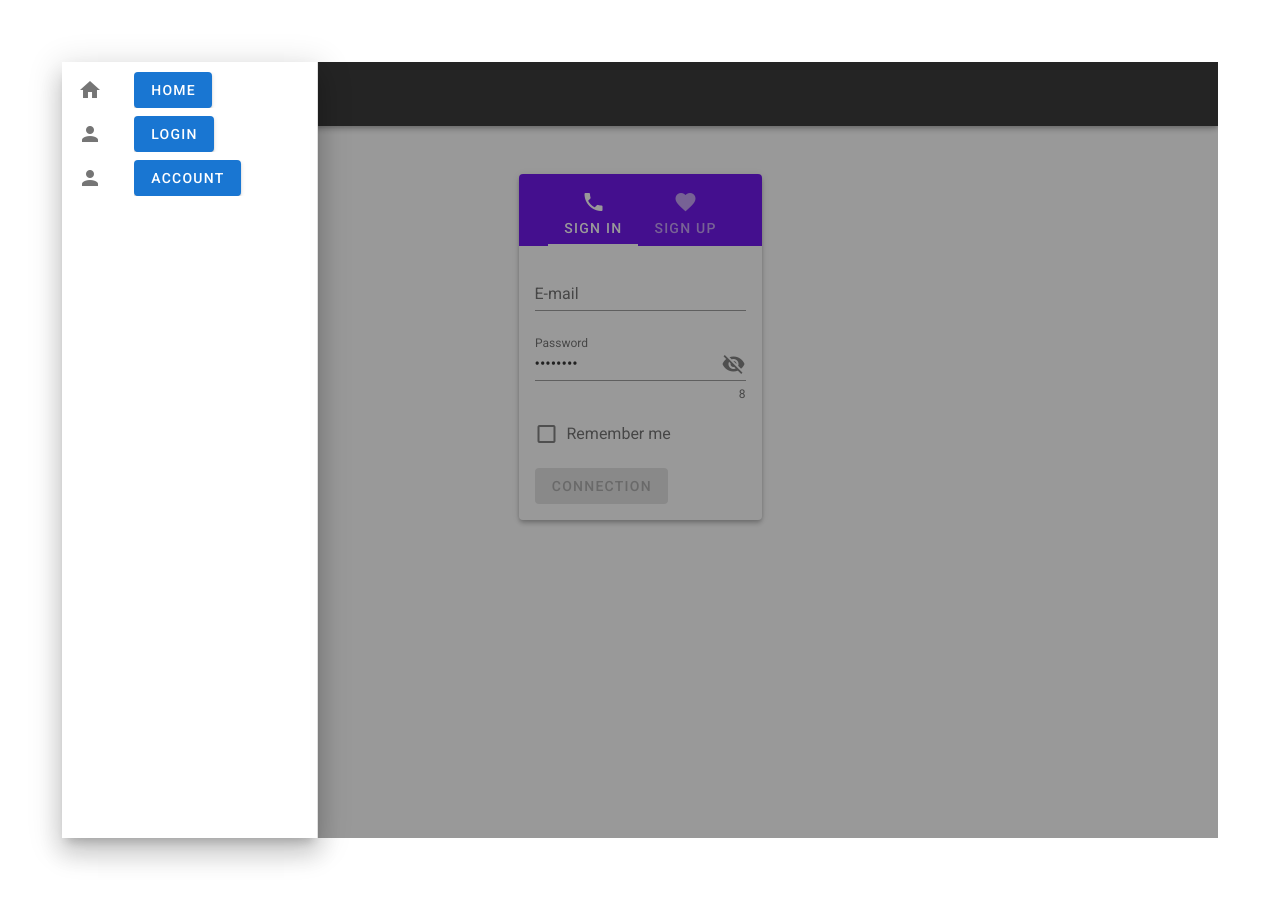
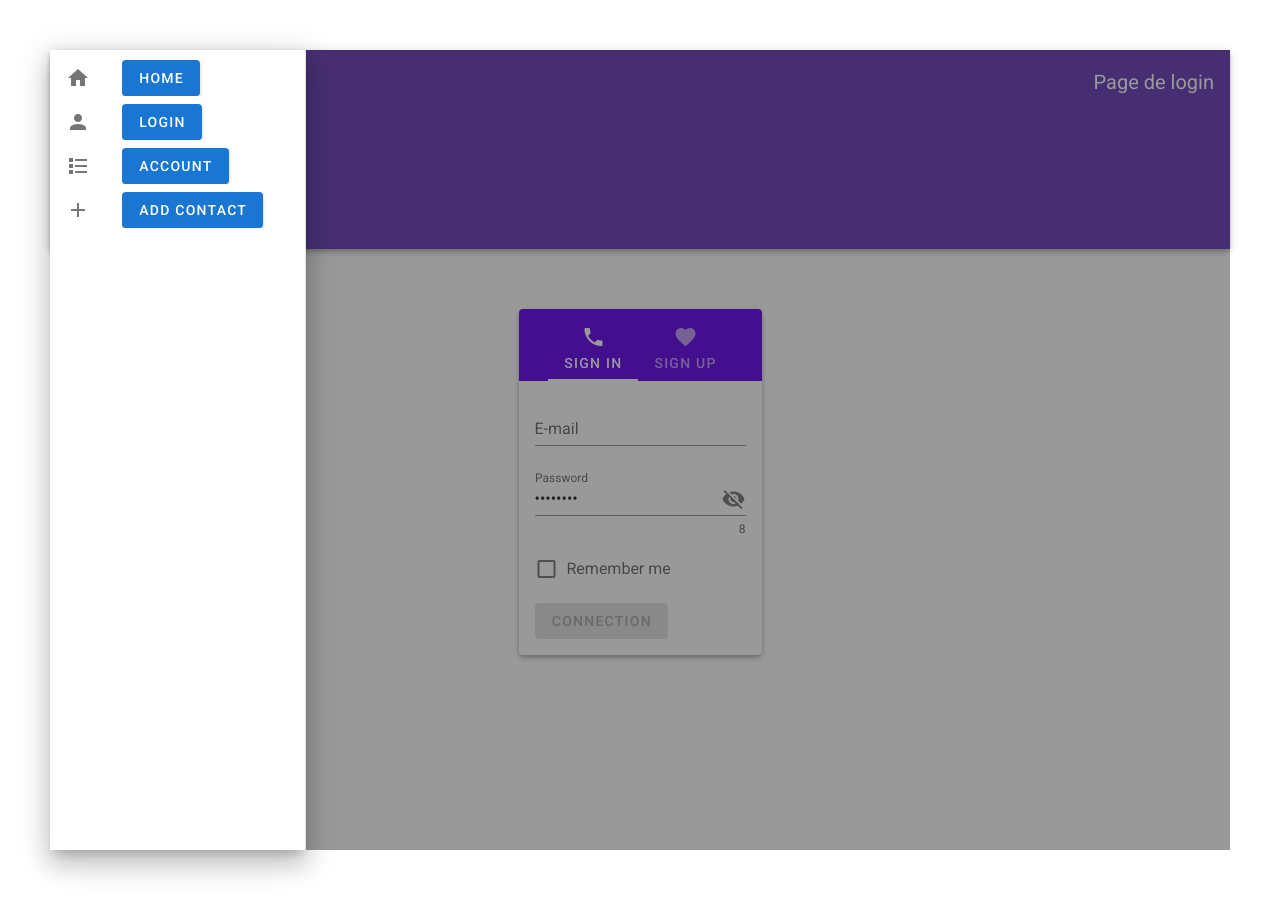
Before and after one commit to HendrickOS/OCR_Project6_PayMyBuddyVueJS, a Vue app: page /#/loginpage in a window 1280 px wide. Both pictures are taken after a click on the button 90 px from the left and 94 px from the top of the page. Built offline with nearby package versions, Linux system fonts and the light colour scheme.

Commit message:
AddContactpage only if Log & App manage appbar+drawer

```diff
--- a/src/App.vue
+++ b/src/App.vue
@@ -1,7 +1,72 @@
 <template>
     <v-app class="white">
+
+      <v-app-bar
+      color="deep-purple"
+      dark
+    >
+      <v-app-bar-nav-icon @click="drawer = true"></v-app-bar-nav-icon>
+
+      <v-toolbar-title>Pay My Buddy</v-toolbar-title>
+      <v-spacer></v-spacer>
+      <v-toolbar-title>{{pagetitle}}</v-toolbar-title>
+    </v-app-bar>
+
+    <v-navigation-drawer
+      v-model="drawer"
+      absolute
+      temporary
+    >
+      <v-list
+        nav
+        dense
+      >
+        <v-list-item-group
+          v-model="group"
+          active-class="deep-purple--text text--accent-4"
+        >
+          <v-list-item>
+            <v-list-item-icon>
+              <v-icon>mdi-home</v-icon>
+            </v-list-item-icon>
+            <v-list-item-title>
+              <v-btn color="primary" @click="goHomepage">Home</v-btn>
+            </v-list-item-title>
+          </v-list-item>
+
+          <v-list-item>
+            <v-list-item-icon>
+              <v-icon>mdi-account</v-icon>
+            </v-list-item-icon>
+            <v-list-item-title>
+              <v-btn color="primary" @click="goLoginpage">Login</v-btn>
+            </v-list-item-title>
+          </v-list-item>
+
+          <v-list-item>
+            <v-list-item-icon>
+              <v-icon>mdi-format-list-bulleted-square</v-icon>
+            </v-list-item-icon>
+            <v-list-item-title>
+              <v-btn color="primary" @click="goAccountpage">Account</v-btn>
+            </v-list-item-title>
+          </v-list-item>
+
+          <v-list-item>
+            <v-list-item-icon>
+              <v-icon>mdi-plus</v-icon>
+            </v-list-item-icon>
+            <v-list-item-title>
+              <v-btn color="primary" @click="goAddContactpage">Add Contact</v-btn>
+            </v-list-item-title>
+          </v-list-item>
+
+        </v-list-item-group>
+      </v-list>
+    </v-navigation-drawer>
+
       <v-content class="ma-3">
-        <router-view></router-view>
+        <router-view @pagetitle='updatetitle'></router-view>
       </v-content>
     </v-app>
 </template>
@@ -35,11 +100,44 @@ export default {
 
   },
 
+  data () {
+
+    return{
+
+      drawer: false,
+      group: null,
+      pagetitle: '',
+
+    };
+  },
+
   methods: {
 
+    goHomepage: function() {
+        this.navigate("homepage");
+    },
+
+    goAccountpage: function() {
+        this.navigate("accountpage");
+    },
+
+    goLoginpage: function() {
+        this.navigate("loginpage");
+    },
+
+    goAddContactpage: function() {
+      this.navigate("addcontactpage");
+    },
+
+    updatetitle: function(title){
+      this.pagetitle = title
+    }
   }
 
 };
+
+
+
 </script>
 
 <style>
--- a/src/main.js
+++ b/src/main.js
@@ -9,6 +9,7 @@ Vue.config.productionTip = false;
 import Homepage from "./views/Homepage.vue";
 import Accountpage from "./views/Accountpage.vue";
 import Loginpage from "./views/Loginpage.vue";
+import AddContactpage from "./views/AddContactpage.vue";
 
 import axios from "axios";
 import VueAxios from "vue-axios";
@@ -45,6 +46,11 @@ const router = new VueRouter({
             component: Loginpage,
         },
         {
+            path: "/addcontactpage",
+            name: "addcontactpage",
+            component: AddContactpage,
+        },
+        {
             path: "/",
             redirect: "homepage",
         },
--- a/src/views/Accountpage.vue
+++ b/src/views/Accountpage.vue
@@ -4,58 +4,6 @@
     class="mx-auto overflow-hidden"
     height="800"
   >
-    <v-app-bar
-      color="deep-green"
-      dark
-    >
-      <v-app-bar-nav-icon @click="drawer = true"></v-app-bar-nav-icon>
-
-      <v-toolbar-title>Pay My Buddy</v-toolbar-title>
-    </v-app-bar>
-
-    <v-navigation-drawer
-      v-model="drawer"
-      absolute
-      temporary
-    >
-      <v-list
-        nav
-        dense
-      >
-        <v-list-item-group
-          v-model="group"
-          active-class="deep-purple--text text--accent-4"
-        >
-          <v-list-item>
-            <v-list-item-icon>
-              <v-icon>mdi-home</v-icon>
-            </v-list-item-icon>
-            <v-list-item-title>
-              <v-btn color="primary" @click="goHomepage">Home</v-btn>
-            </v-list-item-title>
-          </v-list-item>
-
-          <v-list-item>
-            <v-list-item-icon>
-              <v-icon>mdi-account</v-icon>
-            </v-list-item-icon>
-            <v-list-item-title>
-              <v-btn color="primary" @click="goLoginpage">Login</v-btn>
-            </v-list-item-title>
-          </v-list-item>
-
-          <v-list-item>
-            <v-list-item-icon>
-              <v-icon>mdi-account</v-icon>
-            </v-list-item-icon>
-            <v-list-item-title>
-              <v-btn color="primary" @click="goAccountpage">Account</v-btn>
-            </v-list-item-title>
-          </v-list-item>
-
-        </v-list-item-group>
-      </v-list>
-    </v-navigation-drawer>
 
     <v-sheet
       id="scrolling-techniques-7"
@@ -93,14 +41,16 @@ export default {
 
   mounted: function() {
 
+    this.$emit('pagetitle', "Page account")
+
     if (!this.token) {
       document.targetpage="accountpage";
-      /* document.targetpage="loginpage"; */
       this.navigate("loginpage");
     }
     else{
       this.loadAccounts()
     }
+
 
   },
 
@@ -124,6 +74,10 @@ export default {
 
     goLoginpage: function() {
         this.navigate("loginpage");
+    },
+
+    goAddContactpage: function() {
+      this.navigate("addcontactpage");
     },
 
     loadAccounts: function() {
--- /dev/null
+++ b/src/views/AddContactpage.vue
@@ -0,0 +1,122 @@
+<template>
+
+  <v-card
+    class="mx-auto overflow-hidden"
+    height="800"
+  >
+
+
+
+    <v-sheet
+      id="scrolling-techniques-7"
+      class="overflow-y-auto"
+      max-height="600"
+    >
+
+    <v-container fluid>
+      <v-row justify="space-around">
+
+        <v-col
+          cols="12"
+          sm="6"
+        >
+          <v-text-field
+            v-model="username"
+            label="Username..."
+            outlined
+          ></v-text-field>
+        </v-col>
+
+        <v-col
+          cols="12"
+          sm="6"
+        >
+          <v-list>
+      <v-list-item
+        v-for="item in items"
+        :key="item.title"
+      >
+        <v-btn
+          class="mx-2"
+          fab
+          dark
+          small
+          color="pink"
+        >
+          <v-icon dark>
+            mdi-plus
+          </v-icon>
+        </v-btn>
+
+        <v-list-item-content>
+          <v-list-item-title v-text="item.title"></v-list-item-title>
+        </v-list-item-content>
+
+        <v-list-item-avatar>
+          <v-img :src="item.avatar"></v-img>
+        </v-list-item-avatar>
+      </v-list-item>
+    </v-list>
+        </v-col>
+
+    </v-row>
+    </v-container>
+
+  </v-sheet>
+
+  </v-card>
+
+</template>
+
+<script>
+import commonMixin from "../mixin/commonMixin"
+export default {
+  name: "AddContactpage",
+  mixins: [commonMixin],
+  created: function() {
+
+  },
+
+  mounted: function() {
+    if (!this.token) {
+      document.targetpage="addcontactpage";
+      this.navigate("loginpage");
+    }
+    else{
+     /*  this.loadAccounts() */
+    }
+  },
+
+  computed: {
+    token: function () {
+      return document.token
+    }
+
+  },
+
+  methods: {
+
+
+
+  },
+
+  data () {
+
+    return{
+
+      items: [
+          { icon: true, title: 'Jason Oner', avatar: 'https://cdn.vuetifyjs.com/images/lists/1.jpg' },
+          { icon: true, title: 'Travis Howard', avatar: 'https://cdn.vuetifyjs.com/images/lists/2.jpg' },
+          { icon: true, title: 'Ali Connors', avatar: 'https://cdn.vuetifyjs.com/images/lists/3.jpg' },
+          { icon: true, title: 'Cindy Baker', avatar: 'https://cdn.vuetifyjs.com/images/lists/4.jpg' },
+        ],
+
+    };
+  },
+}
+
+</script>
+
+<style>
+
+</style>
--- a/src/views/Homepage.vue
+++ b/src/views/Homepage.vue
@@ -4,58 +4,6 @@
     class="mx-auto overflow-hidden"
     height="800"
   >
-    <v-app-bar
-      color="deep-purple"
-      dark
-    >
-      <v-app-bar-nav-icon @click="drawer = true"></v-app-bar-nav-icon>
-
-      <v-toolbar-title>Pay My Buddy</v-toolbar-title>
-    </v-app-bar>
-
-    <v-navigation-drawer
-      v-model="drawer"
-      absolute
-      temporary
-    >
-      <v-list
-        nav
-        dense
-      >
-        <v-list-item-group
-          v-model="group"
-          active-class="deep-purple--text text--accent-4"
-        >
-          <v-list-item>
-            <v-list-item-icon>
-              <v-icon>mdi-home</v-icon>
-            </v-list-item-icon>
-            <v-list-item-title>
-              <v-btn color="primary" @click="goHomepage">Home</v-btn>
-            </v-list-item-title>
-          </v-list-item>
-
-          <v-list-item>
-            <v-list-item-icon>
-              <v-icon>mdi-account</v-icon>
-            </v-list-item-icon>
-            <v-list-item-title>
-              <v-btn color="primary" @click="goLoginpage">Login</v-btn>
-            </v-list-item-title>
-          </v-list-item>
-
-          <v-list-item>
-            <v-list-item-icon>
-              <v-icon>mdi-account</v-icon>
-            </v-list-item-icon>
-            <v-list-item-title>
-              <v-btn color="primary" @click="goAccountpage">Account</v-btn>
-            </v-list-item-title>
-          </v-list-item>
-
-        </v-list-item-group>
-      </v-list>
-    </v-navigation-drawer>
 
     <v-sheet
       id="scrolling-techniques-7"
@@ -131,7 +79,12 @@ export default {
         this.navigate("loginpage");
     },
 
+    goAddContactpage: function() {
+      this.navigate("addcontactpage");
+    },
+
   },
+
   data: () => ({
     drawer: false,
     group: null,
--- a/src/views/Loginpage.vue
+++ b/src/views/Loginpage.vue
@@ -4,57 +4,6 @@
     class="mx-auto overflow-hidden"
     height="600"
   >
-    <v-app-bar
-      color="deep-blue"
-      dark
-    >
-      <v-app-bar-nav-icon @click="drawer = true"></v-app-bar-nav-icon>
-      <v-toolbar-title>Pay My Buddy</v-toolbar-title>
-    </v-app-bar>
-
-    <v-navigation-drawer
-      v-model="drawer"
-      absolute
-      temporary
-    >
-      <v-list
-        nav
-        dense
-      >
-        <v-list-item-group
-          v-model="group"
-          active-class="deep-purple--text text--accent-4"
-        >
-          <v-list-item>
-            <v-list-item-icon>
-              <v-icon>mdi-home</v-icon>
-            </v-list-item-icon>
-            <v-list-item-title>
-              <v-btn color="primary" @click="goHomepage">Home</v-btn>
-            </v-list-item-title>
-          </v-list-item>
-
-          <v-list-item>
-            <v-list-item-icon>
-              <v-icon>mdi-account</v-icon>
-            </v-list-item-icon>
-            <v-list-item-title>
-              <v-btn color="primary" @click="goLoginpage">Login</v-btn>
-            </v-list-item-title>
-          </v-list-item>
-
-          <v-list-item>
-            <v-list-item-icon>
-              <v-icon>mdi-account</v-icon>
-            </v-list-item-icon>
-            <v-list-item-title>
-              <v-btn color="primary" @click="goAccountpage">Account</v-btn>
-            </v-list-item-title>
-          </v-list-item>
-
-        </v-list-item-group>
-      </v-list>
-    </v-navigation-drawer>
 
     <v-container fluid>
       <v-row justify="space-around">
@@ -169,6 +118,8 @@ export default {
 
   mounted: function() {
 
+    this.$emit('pagetitle', "Page de login")
+
   },
 
   computed: {
@@ -207,6 +158,10 @@ export default {
         this.navigate("accountpage");
     },
 
+    goAddContactpage: function() {
+      this.navigate("addcontactpage");
+    },
+
     /* testOtherMethod: function() { */
     logIn: function() {
        this.axios
@@ -230,12 +185,15 @@ export default {
         .post("http://localhost:8080/login/", user)
         .then(function(response) {
           console.log(response)
+          console.log("francois")
           document.token=response.data;
            if (document.targetpage){
             self.navigate(document.targetpage)
+          } else {
+              self.navigate("accountpage")
           }
 
-          self.goLoginpage();
+          /* self.goLoginpage(); */
           /* self.testOtherMethod(); */
 
         })
@@ -245,6 +203,7 @@ export default {
         .finally(function() {
 
         });
+        console.log("coucou")
     },
 
     switchToSignIn: function (){
```
